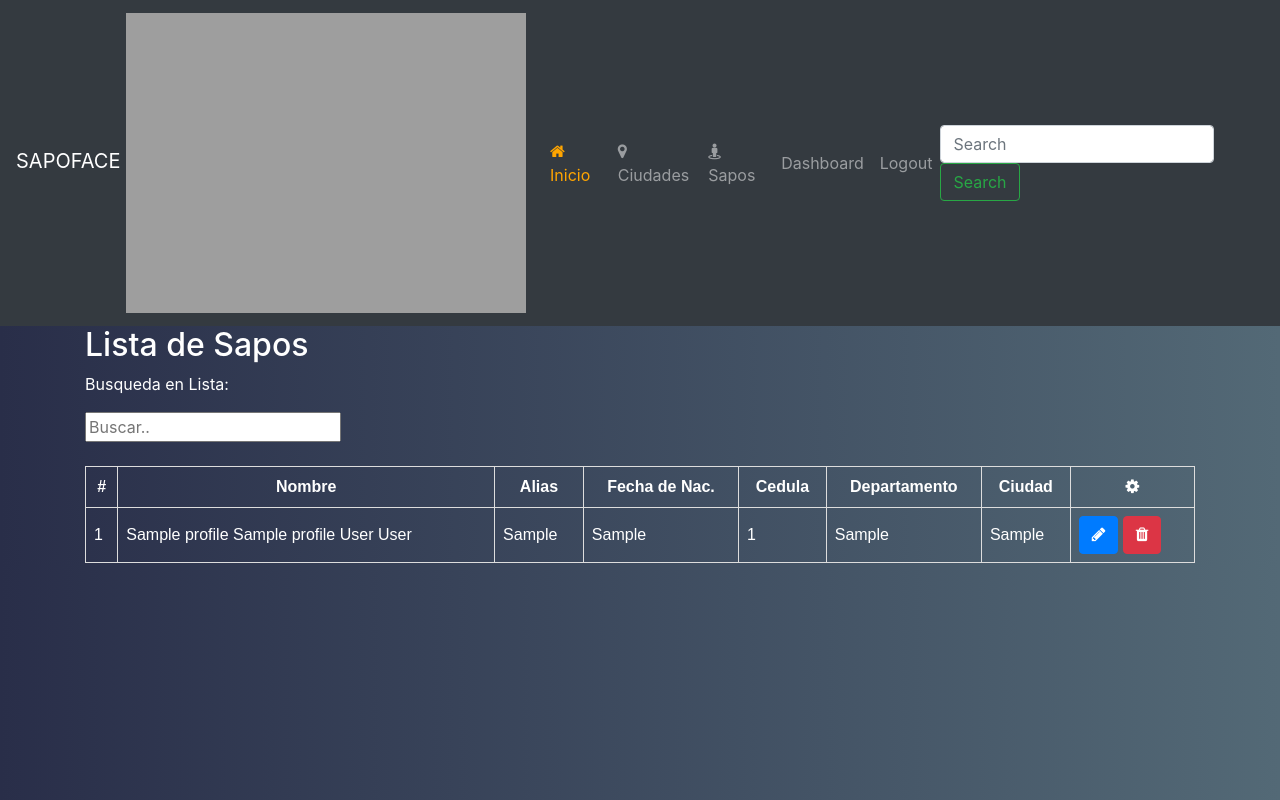
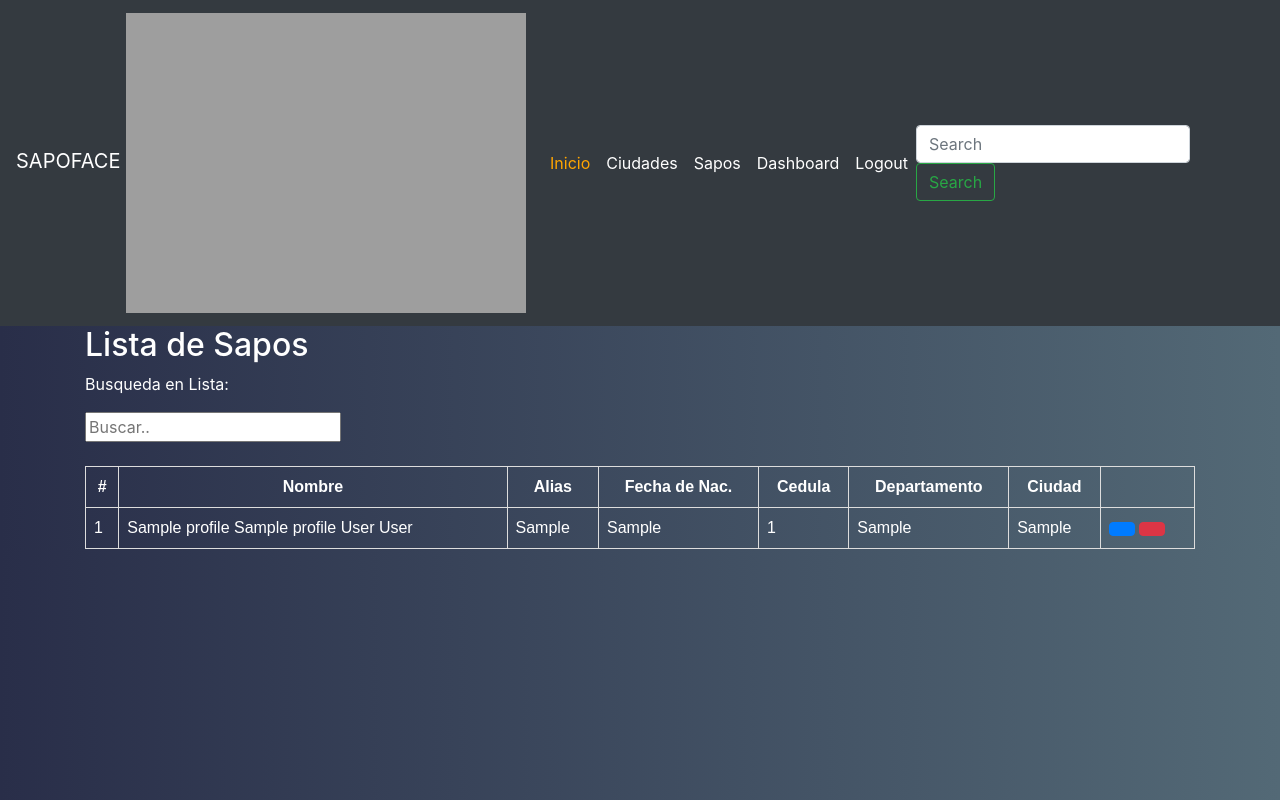
Before and after one commit to DRob08/sapoapp-latest, a Flask app: page /dashboard in a window 1280 px wide. Run offline with Flask 2, Linux system fonts and the light colour scheme; the visitor is signed in with stand-in values (Sample User, id 1); tables that the repository leaves empty or names only in its code hold one stand-in row (values such as "Sample post"); some libraries are stand-ins or nearby versions.

Commit message:
Original Commit
Signed-off-by: DRob <Darwin.Robinson8@gmail.com>

```diff
--- a/templates/includes/_navbar.html
+++ b/templates/includes/_navbar.html
@@ -1,7 +1,7 @@
-<link href="//maxcdn.bootstrapcdn.com/bootstrap/4.1.1/css/bootstrap.min.css" rel="stylesheet" id="bootstrap-css">
+<!--<link href="//maxcdn.bootstrapcdn.com/bootstrap/4.1.1/css/bootstrap.min.css" rel="stylesheet" id="bootstrap-css">
 <script src="//maxcdn.bootstrapcdn.com/bootstrap/4.1.1/js/bootstrap.min.js"></script>
 <script src="//cdnjs.cloudflare.com/ajax/libs/jquery/3.2.1/jquery.min.js"></script>
-<link rel="stylesheet" href="https://cdnjs.cloudflare.com/ajax/libs/font-awesome/4.7.0/css/font-awesome.min.css">
+<link rel="stylesheet" href="https://cdnjs.cloudflare.com/ajax/libs/font-awesome/4.7.0/css/font-awesome.min.css">-->
 <!------ Include the above in your HEAD tag ---------->
 
 <nav class="navbar navbar-icon-top navbar-expand-lg navbar-dark bg-dark">
```
